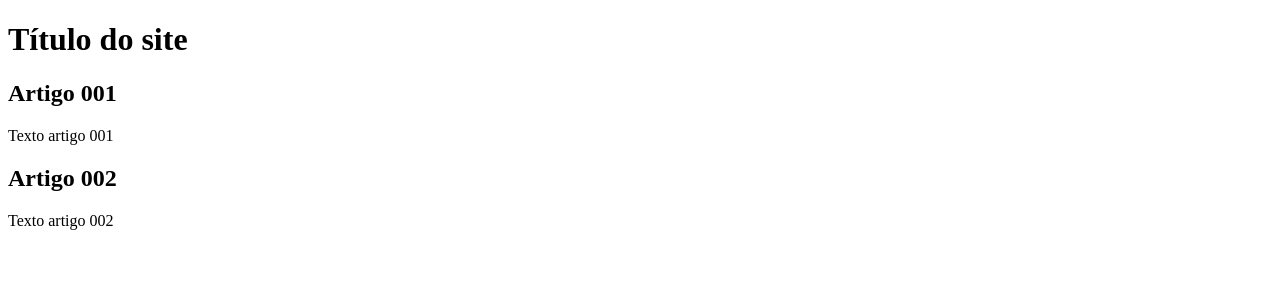
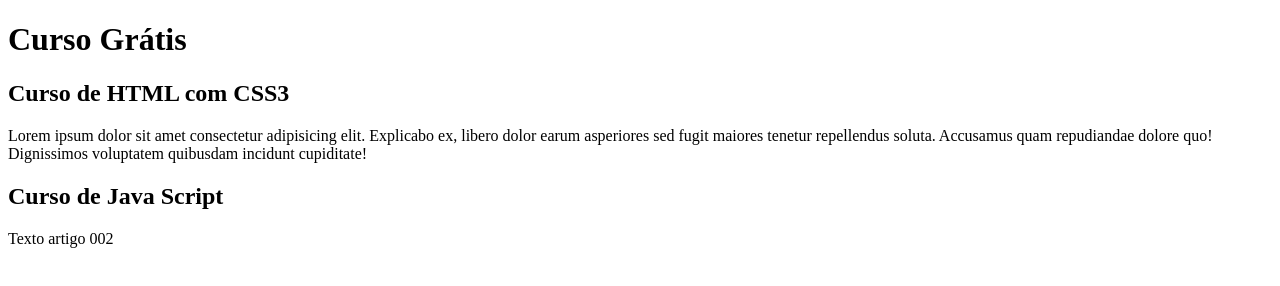
Before and after one commit to RomarioGamaa/Projeto-site, a plain HTML site: page index.html in a window 1280 px wide. Drawn offline with Linux system fonts and the light colour scheme.

Commit message:
Update index.html

```diff
--- a/index.html
+++ b/index.html
@@ -8,14 +8,14 @@
 <body>
     <main>
         <header>
-            <h1>Título do site</h1>
+            <h1>Curso Grátis</h1>
         </header>
         <article>
-            <h2>Artigo 001</h2>
-            <p>Texto artigo 001</p>
+            <h2>Curso de HTML com CSS3</h2>
+            <p>Lorem ipsum dolor sit amet consectetur adipisicing elit. Explicabo ex, libero dolor earum asperiores sed fugit maiores tenetur repellendus soluta. Accusamus quam repudiandae dolore quo! Dignissimos voluptatem quibusdam incidunt cupiditate!</p>
         </article>
         <article>
-            <h2>Artigo 002</h2>
+            <h2>Curso de Java Script</h2>
             <p>Texto artigo 002</p>
         </article>
     </main>
```
